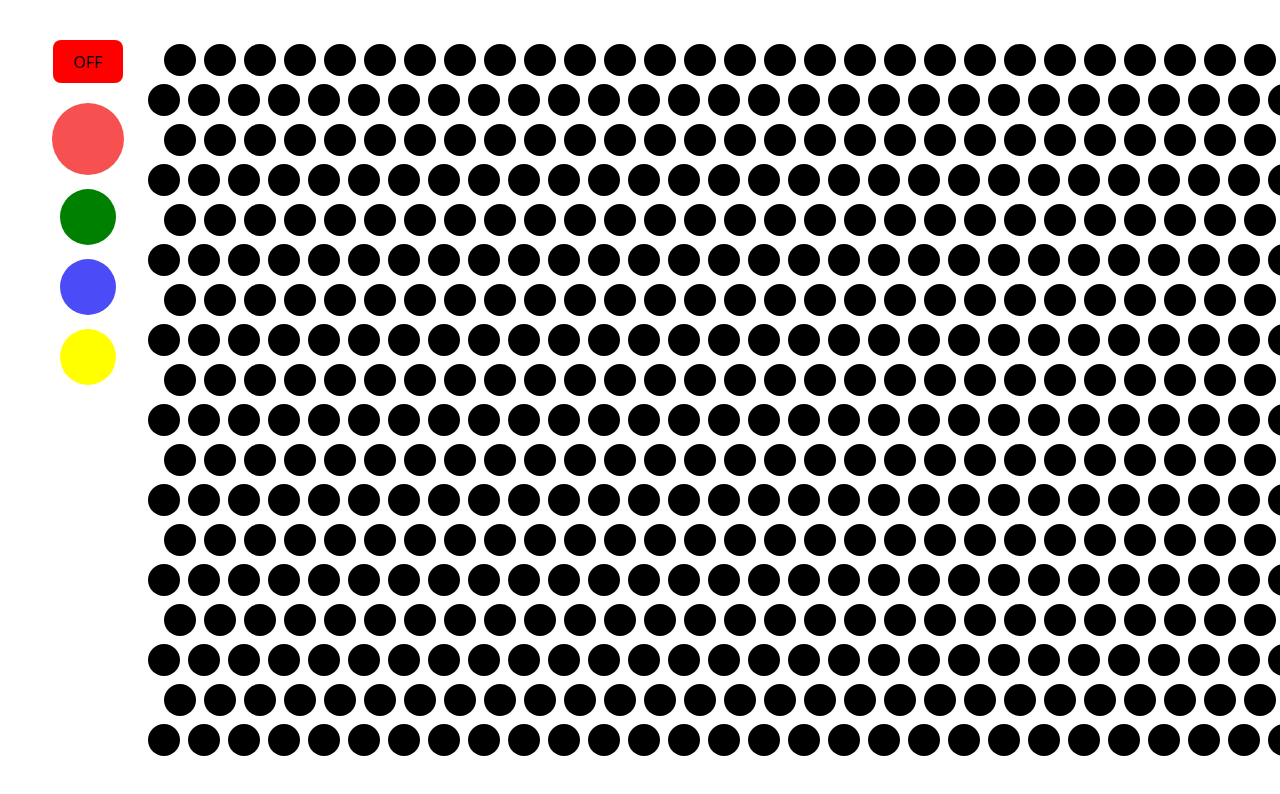
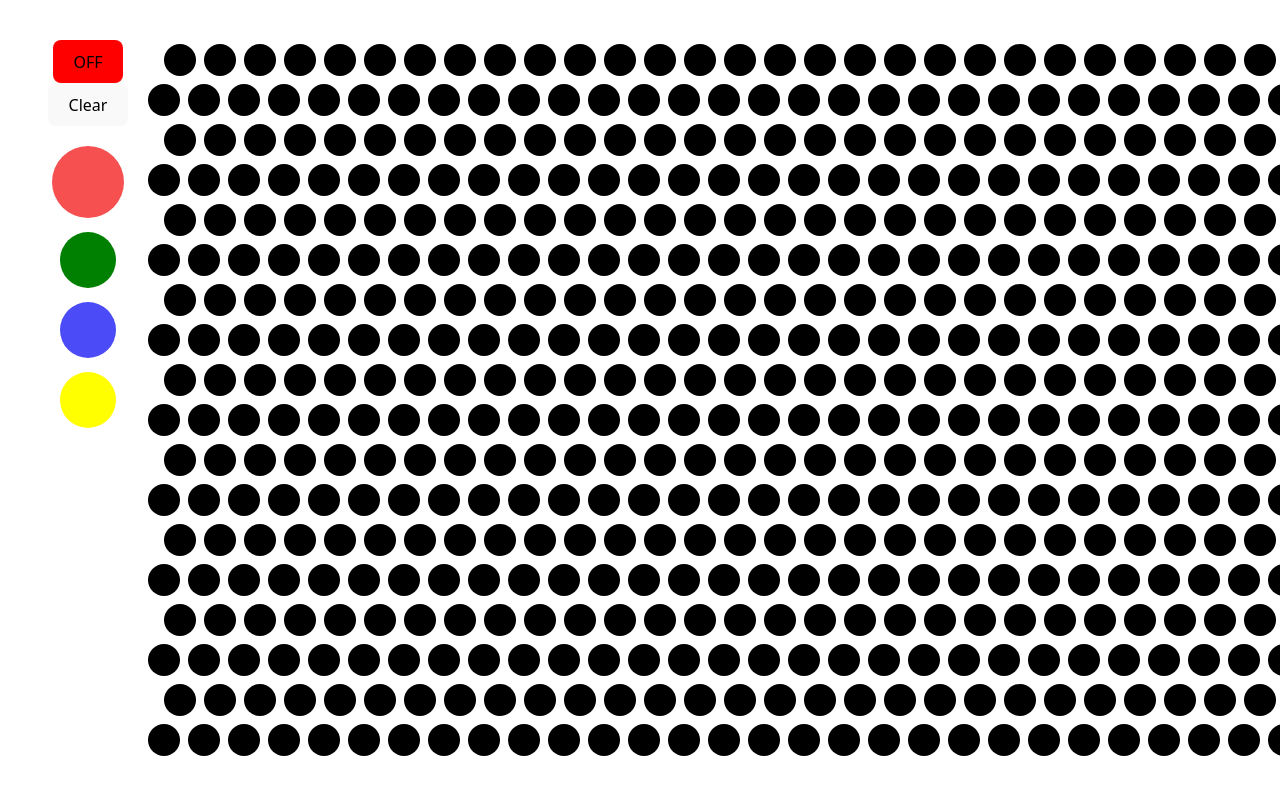
Before and after one commit to connorvessely/light-color-board, a React (Vite) app in the folder light-color-board-frontend/: page / in a window 1280 px wide. Shown: the top 794 px of the page. Built offline with nearby package versions, Linux system fonts and the light colour scheme.

Commit message:
Add clear button

```diff
--- a/light-color-board-frontend/src/mainPage/ColorDot.jsx
+++ b/light-color-board-frontend/src/mainPage/ColorDot.jsx
@@ -1,9 +1,21 @@
 import { useContext, useEffect, useState } from "react";
 import { MainPageContext } from "./MainPage";
 
-function ColorDot() {
-    const [fillColor, setFillColor] = useState("")
-    const {powerIsOn, selectedColor, setSelectedColor} = useContext(MainPageContext);
+function ColorDot({id}) {
+    const [fillColor, setFillColor] = useState(localStorage.getItem(id))
+    const {powerIsOn, selectedColor,shouldClear, setShouldClear} = useContext(MainPageContext);
+
+    useEffect(()=>{
+        localStorage.setItem(id, fillColor)
+    }, [fillColor])
+
+    useEffect(()=>{
+        if (shouldClear){
+            setFillColor("")
+            setShouldClear(false)
+        }
+    }, [shouldClear])
+
     return (
         <div className={"color-dot "+ fillColor + (powerIsOn? " on": "")}
             onClick={()=>fillColor==selectedColor?setFillColor(""):setFillColor(selectedColor)
--- a/light-color-board-frontend/src/mainPage/DotRow.jsx
+++ b/light-color-board-frontend/src/mainPage/DotRow.jsx
@@ -3,7 +3,7 @@ function DotRow({rowIndex, length}){
     const rows = Array.from({ length: length }, (_, i) => i)
     return (
         <div className={"dot-row " + (rowIndex%2 == 0 ? "even" : "")}>
-            {rows.map(i => <ColorDot className = {i + " " + rowIndex} key={i + " " + rowIndex} /> )}
+            {rows.map(j => <ColorDot className = {rowIndex + " " + j} key={rowIndex + " " + j} id = {rowIndex + " " + j}/> )}
         </div>
     )
 }
--- a/light-color-board-frontend/src/mainPage/MainPage.jsx
+++ b/light-color-board-frontend/src/mainPage/MainPage.jsx
@@ -1,4 +1,4 @@
-import { createContext, useState } from 'react';
+import { createContext, useEffect, useState } from 'react';
 import ColorOption from './ColorOption';
 import './MainPage.scss'
 import ColorBoard from './colorBoard'
@@ -9,24 +9,40 @@ function MainPage() {
 
     const colorOptions = ["red", "green", "blue", "yellow"]
     const [selectedColor, setSelectedColor] = useState(colorOptions[0])
-    const [powerIsOn, setPowerIsOn] = useState(false)
-
+    const [powerIsOn, setPowerIsOn] = useState(localStorage.getItem("power"))
+    const [shouldClear, setShouldClear] = useState(false)
+    const powerChange = ()=>{
+        setPowerIsOn(!powerIsOn)
+        localStorage.setItem("power", !powerIsOn)
+    }
+    const clearBoard = () => {
+        localStorage.clear()
+        setShouldClear(true)
+    }
     return (
         <div className='main-page'>
             <MainPageContext
                 value={{
                     powerIsOn,
                     selectedColor,
-                    setSelectedColor
+                    setSelectedColor,
+                    shouldClear,
+                    setShouldClear
                 }}
             >
                 <div className="sidebar">
-                    <button className={'power-button ' + (powerIsOn ? "on" : "off")} onClick={()=>setPowerIsOn(!powerIsOn)}>
+                    <button className={'power-button ' + (powerIsOn ? "on" : "off")} onClick={powerChange}>
                         {powerIsOn ? "ON" : "OFF"}
+                    </button>
+                    <button onClick={clearBoard}>
+                        Clear
                     </button>
                     <div className='palette'>
                         {colorOptions.map(color=><ColorOption key={color} colorName = {color} />)}
                     </div>
+                    {/* <button className="save">
+                        SAVE
+                    </button> */}
                 </div>
 
                 <ColorBoard></ColorBoard>
```
